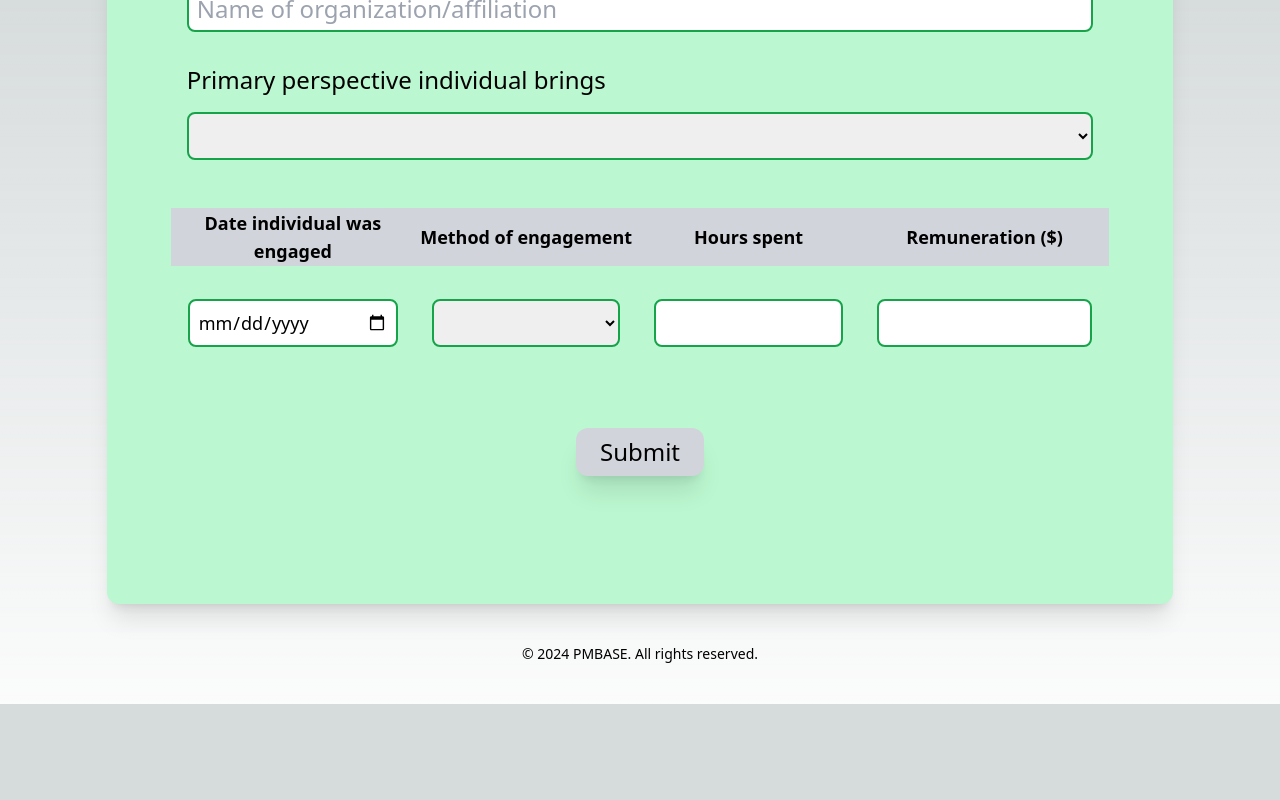
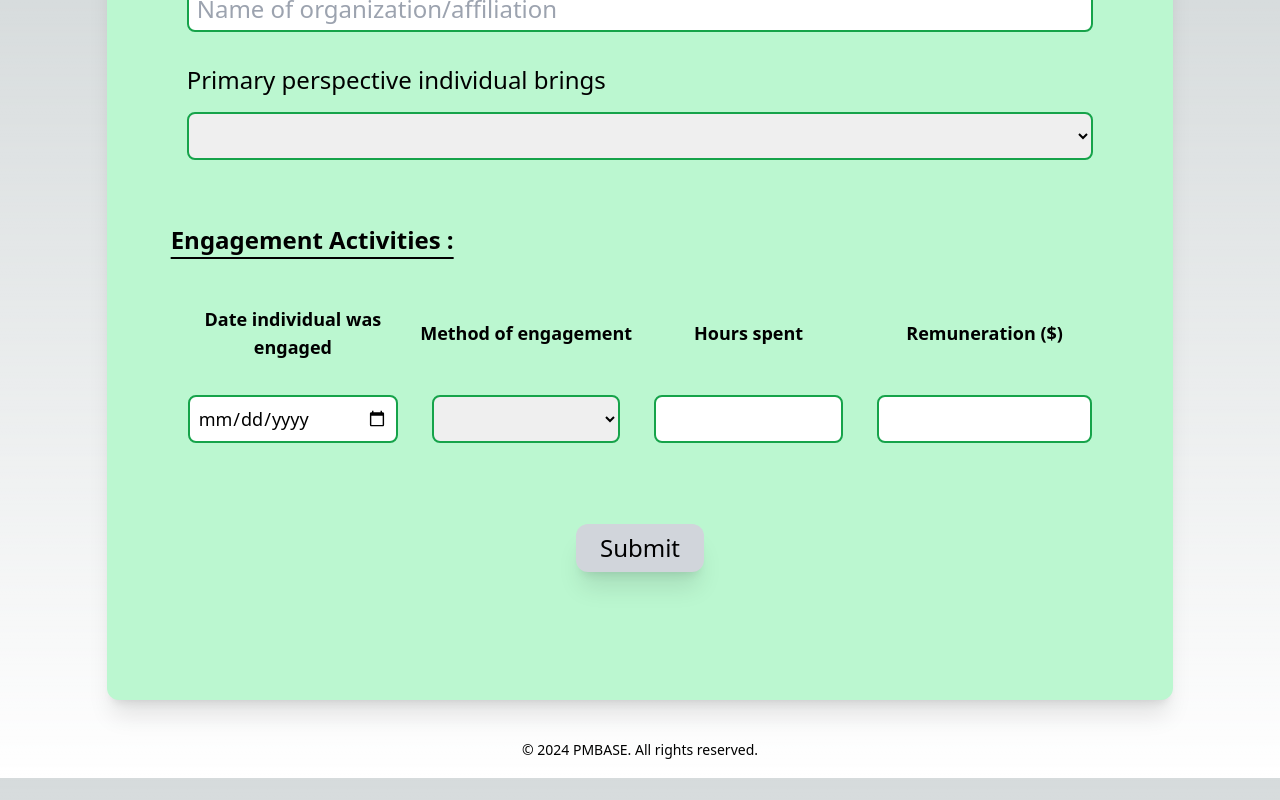
Before and after one commit to rosennabs/surveysalud, a Next.js app: page /relationships in a window 1280 px wide. Shown: the part 822-1622 px from the top of the page. Before the commit the page ends 1526 px from the top, so only its background shows below. Built offline with nearby package versions, Linux system fonts and the light colour scheme.

Commit message:
Initiate the data structure for storing engagement activities/details in a FieldArray

```diff
--- a/src/app/relationships/page.tsx
+++ b/src/app/relationships/page.tsx
@@ -13,12 +13,16 @@ interface FormValues {
   fullname: string;
   organization: string;
   primary_perspective: string;
-  engagement_date: number | string;
+  engagement_array: {
+    engagement_activities: {
+      engagement_date: string | number;
       engagement_method: string;
       hours_spent: string;
       dollar_gifted: string;
+    };
+  }[];
+
   comments: string;
-
 }
 
 const primary_perspective: string[] = [
@@ -43,10 +47,17 @@ const initialValues: FormValues = {
   fullname: "",
   organization: "",
   primary_perspective: "",
+  engagement_array: [
+    {
+      engagement_activities: {
         engagement_date: "",
         engagement_method: "",
         hours_spent: "",
         dollar_gifted: "",
+      },
+    },
+  ],
+
   comments: "",
 };
 
@@ -120,9 +131,12 @@ function Relationships() {
                   options={primary_perspective}
                 />
 
-                <table className="table-fixed text-lg  mt-8">
+                <h3 className="text-2xl font-bold underline underline-offset-8 mt-12">
+                  Engagement Activities :
+                </h3>
 
-                  <thead className=" bg-gray-300">
+                <table className="table-fixed text-lg  mt-12">
+                  <thead>
                     <tr>
                       <th>Date individual was engaged</th>
                       <th>Method of engagement</th>
@@ -131,13 +145,13 @@ function Relationships() {
                     </tr>
                   </thead>
                   <tbody>
-
                     <tr>
                       <td>
                         <FormField
                           id="date"
                           name="engagement_date"
-                          type="date" />
+                          type="date"
+                        />
                       </td>
 
                       <td>
@@ -145,6 +159,7 @@ function Relationships() {
                           as="select"
                           id="engagement_method"
                           name="engagement_method"
+                          placeholder="method of engagement"
                           options={engagement_method}
                         />
                       </td>
@@ -167,7 +182,6 @@ function Relationships() {
                   </tbody>
                 </table>
 
-
                 <Button isSubmitting={isSubmitting} />
               </Form>
             );
```
Lines whose indentation alone changed are shown as unchanged.
